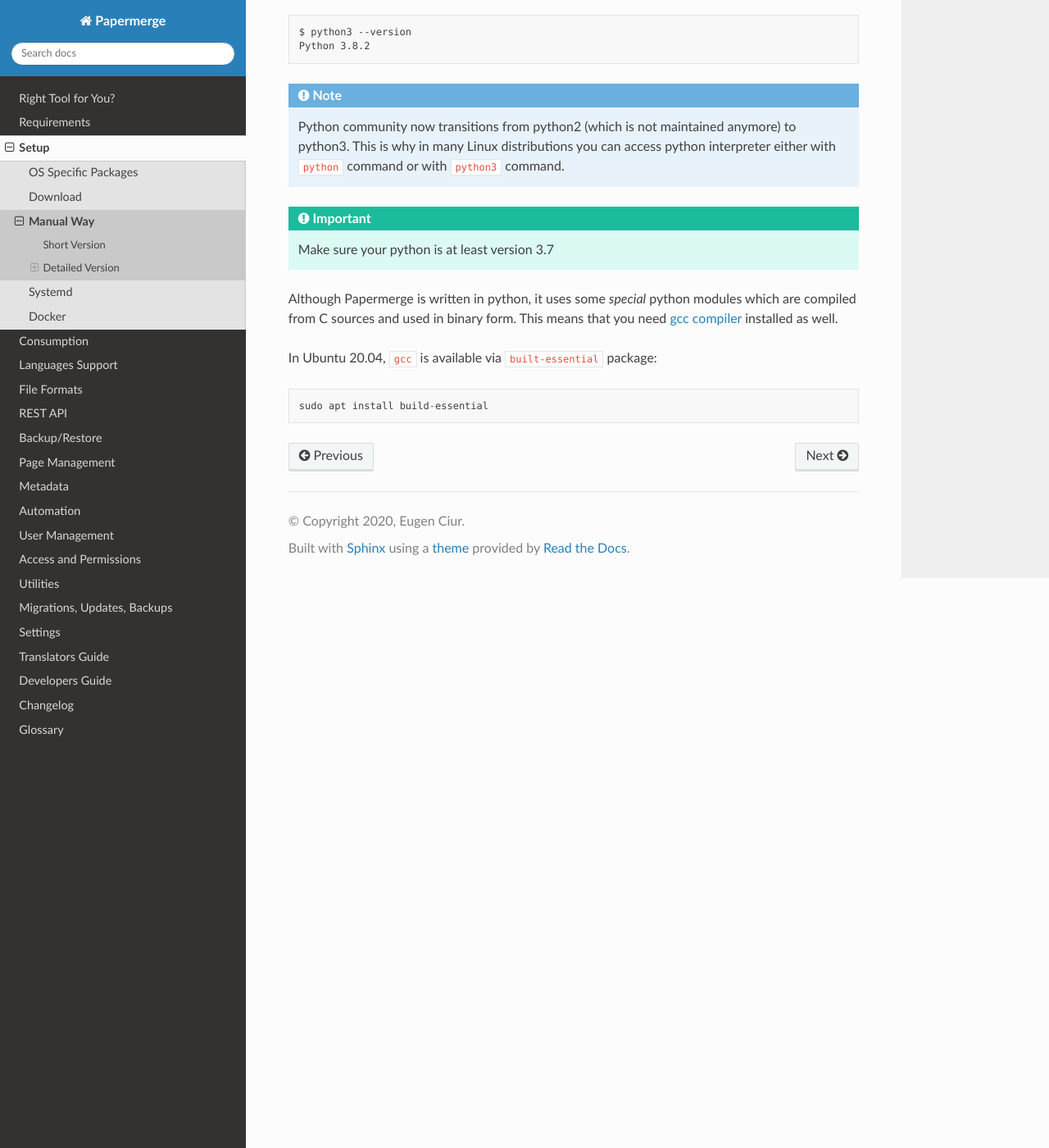
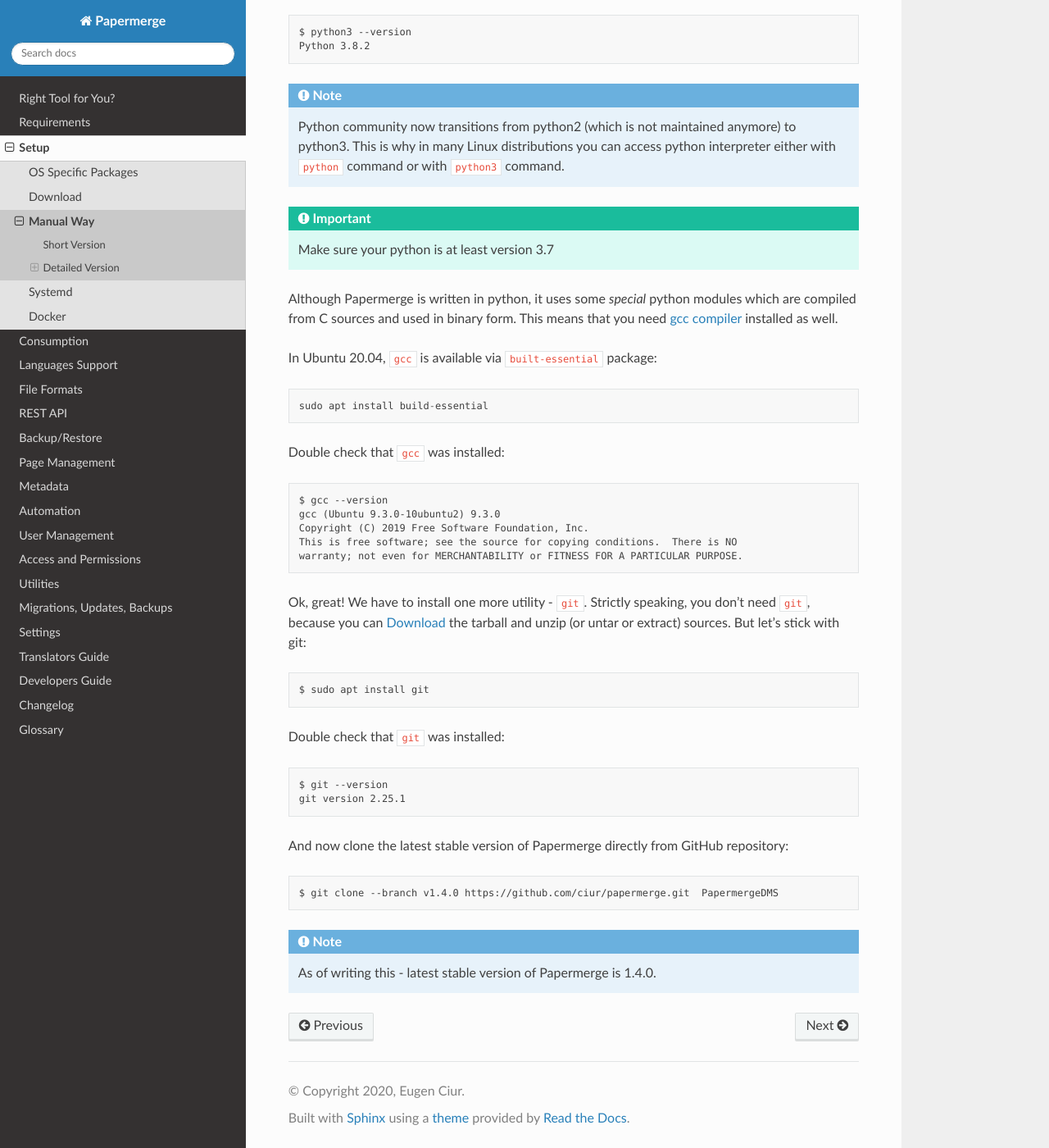
Before and after one commit to ciur/papermerge, a Sphinx documentation site: the page built from docs/source/setup/manual_way.rst, in a window 1280 px wide and 1400 px high, scrolled down 3470 px. Shown: the whole window at 82% size. Built offline with Sphinx 7.4.7 and the Read the Docs theme 2.0.0, drawn with Linux system fonts in a browser that asks for light colours.

Commit message:
detailed instructions on how to install Papermerge DMS on Ubuntu 20.04 LTS

```diff
--- a/docs/source/setup/manual_way.rst
+++ b/docs/source/setup/manual_way.rst
@@ -122,3 +122,30 @@
 In Ubuntu 20.04, ``gcc`` is available via ``built-essential`` package::
 
     sudo apt install build-essential
+
+Double check that ``gcc`` was installed::
+
+    $ gcc --version
+    gcc (Ubuntu 9.3.0-10ubuntu2) 9.3.0
+    Copyright (C) 2019 Free Software Foundation, Inc.
+    This is free software; see the source for copying conditions.  There is NO
+    warranty; not even for MERCHANTABILITY or FITNESS FOR A PARTICULAR PURPOSE.
+
+Ok, great! We have to install one more utility - ``git``. Strictly speaking,
+you don't need ``git``, because you can :ref:`download` the tarball and unzip
+(or untar or extract) sources. But let's stick with git::
+
+    $ sudo apt install git
+
+Double check that ``git`` was installed::
+
+    $ git --version
+    git version 2.25.1
+
+And now clone the latest stable version of Papermerge directly from GitHub repository::
+
+    $ git clone --branch v1.4.0 https://github.com/ciur/papermerge.git  PapermergeDMS
+
+.. note::
+
+    As of writing this - latest stable version of Papermerge is 1.4.0.
```
